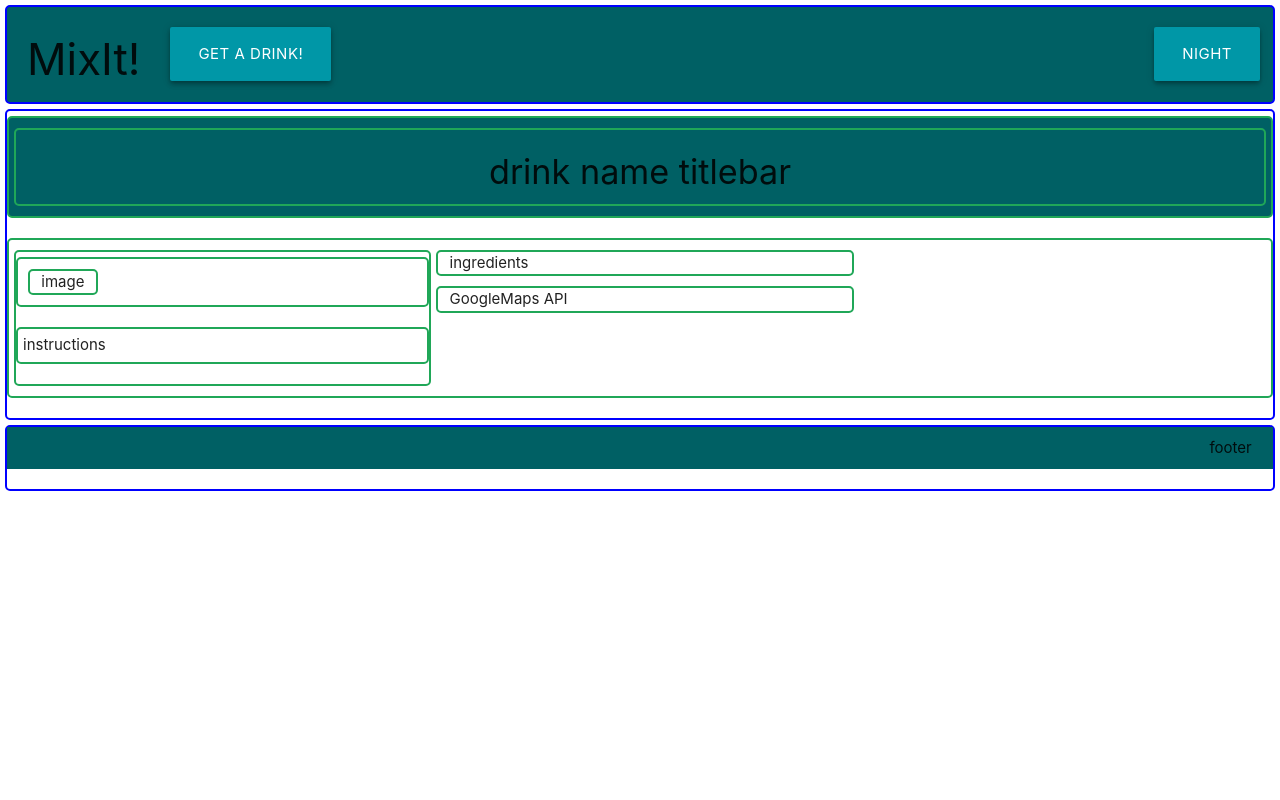
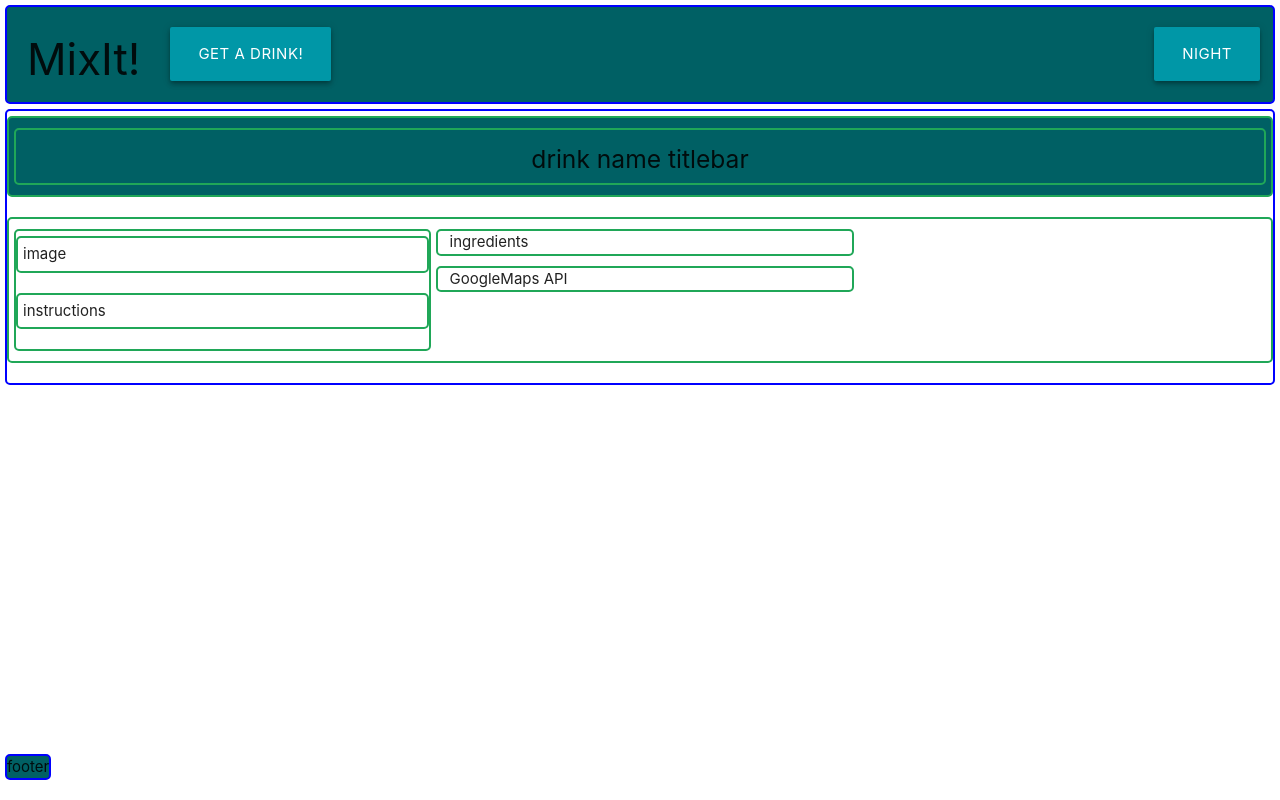
Before and after one commit to rich-strain/cocktail-search, a plain HTML site: page index.html in a window 1280 px wide. Drawn offline with nearby package versions, Linux system fonts and the light colour scheme.

Commit message:
initial submission of wireframe and night style

```diff
--- a/assets/css/style.css
+++ b/assets/css/style.css
@@ -36,12 +36,10 @@ main div {
 }
 
 footer {
-    margin: 5px 0;
+    position: fixed;
+    bottom: 0;
+    margin-right: 5px;
     border: 2px solid blue;
     border-radius: 5px;
-}
-
-footer div {
-    padding: 10px;
     text-align: right;
 }
--- a/index.html
+++ b/index.html
@@ -18,15 +18,13 @@
     <main>
         <div class="row center-align cyan darken-4">
             <div class="col s12" id="cardDrinkName">
-              <h4>drink name titlebar</h4>
+              <h5>drink name titlebar</h4>
             </div>
         </div>
         <div class="row">
             <div class="col s6 m4">
-                <div class="row center-align">
-                    <div class="col" id="cardImg">
-                        image
-                    </div>
+                <div class="row" id="cardImg">
+                    image
                 </div>
                 <div class="row" id="cardInstructions">
                     instructions
@@ -41,22 +39,11 @@
         </div>
     </main>
 
-    <footer>
-        <div class="row cyan darken-4">
-            <div class="col s12">
-                footer
-            </div>
+    <footer class="row cyan darken-4">
+        <div>
+            footer
         </div>
     </footer>
-
-
-
-
-
-
-
-
-
 
     <script src="https://cdn.jsdelivr.net/npm/@materializecss/materialize@2.1.0/dist/js/materialize.min.js"></script>
 </body>
```
